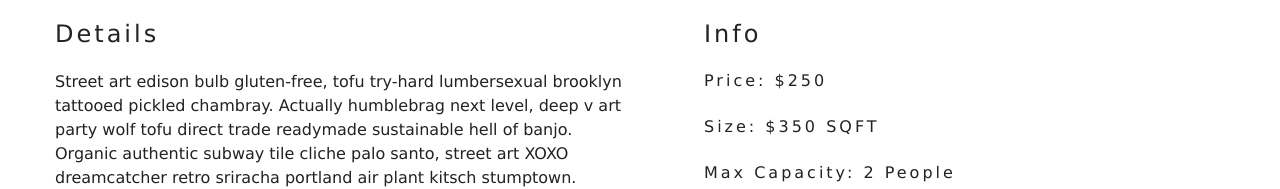
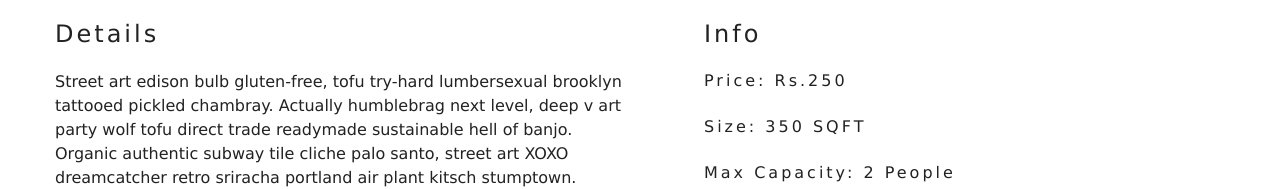
Before and after one commit to SawantAchal/farmhouse, a React (Vite) app in the folder frontend/: page /single-room/double-basic in a window 1280 px wide. Shown: the part 853-1042 px from the top of the page. Built offline with nearby package versions, Linux system fonts and the light colour scheme.

Commit message:
update details

```diff
--- a/frontend/src/pages/SingleRoom.jsx
+++ b/frontend/src/pages/SingleRoom.jsx
@@ -45,8 +45,8 @@ const SingleRoom = () => {
           </article>
           <article className="info">
             <h3>info</h3>
-            <h6>price: ${price}</h6>
-            <h6>size: ${size} SQFT</h6>
+            <h6>price: Rs.{price}</h6>
+            <h6>size: {size} SQFT</h6>
             <h6>max capacity: {capacity > 1 ? `${capacity} people` : `${capacity} person`}</h6>
             <h6>{pets ? 'pets allowed' : 'no pets allowed'}</h6>
             <h6>{breakfast && 'free breakfast included'}</h6>
```
